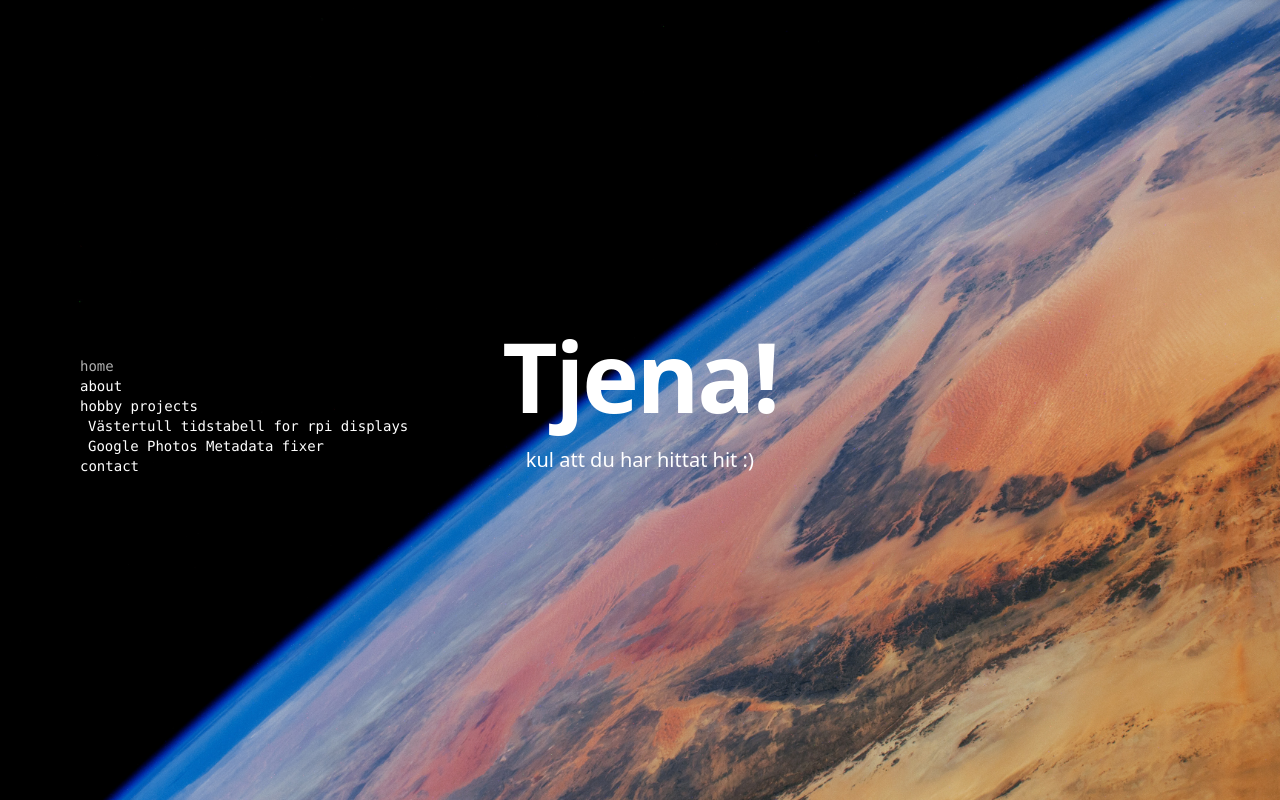
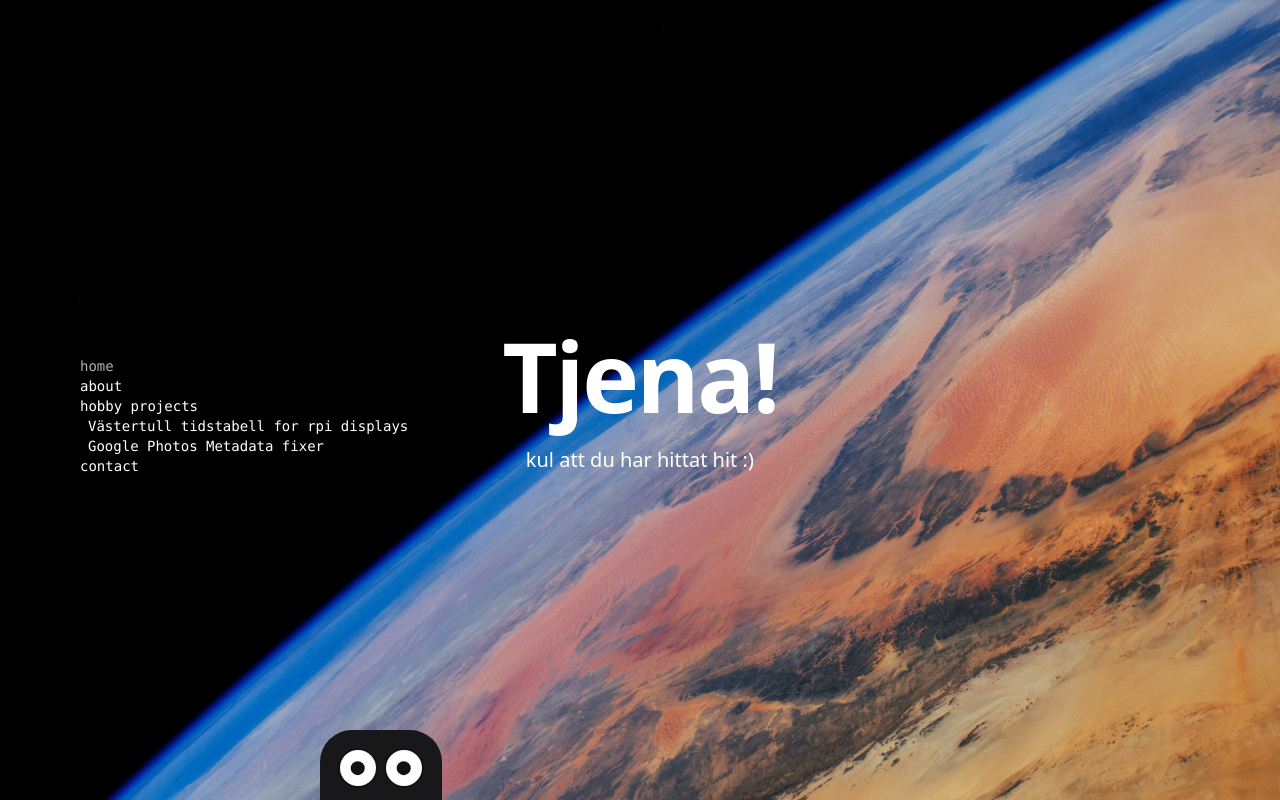
Before and after one commit to olofahren/landing-page, a SvelteKit app: page / in a window 1280 px wide. Built offline with nearby package versions, Linux system fonts and the light colour scheme.

Commit message:
feat: implement custom cursor and eye tracking animation; enhance menu and layout components

```diff
--- /dev/null
+++ b/src/lib/components/Eyes.svelte
@@ -0,0 +1,110 @@
+<script lang="ts">
+    import { onMount } from 'svelte';
+
+    let leftEye: HTMLElement;
+    let rightEye: HTMLElement;
+    let lid: HTMLElement;
+    let lidWrapper: HTMLElement;
+
+    function getPupilTranslation(eye: HTMLElement, mouseX: number, mouseY: number): string {
+        const rect = eye.getBoundingClientRect();
+        const centerX = rect.left + rect.width / 2;
+        const centerY = rect.top + rect.height / 2;
+        const dx = mouseX - centerX;
+        const dy = mouseY - centerY;
+        const angle = Math.atan2(dy, dx);
+        const dist = Math.min(Math.hypot(dx, dy), 6);
+        return `translate(${Math.cos(angle) * dist}px, ${Math.sin(angle) * dist}px)`;
+    }
+
+    const MAX_DIST = 6;
+
+    function randomPupilTransform(): string {
+        const angle = Math.random() * Math.PI * 2;
+        const dist = Math.random() * MAX_DIST;
+        return `translate(${(Math.cos(angle) * dist).toFixed(2)}px, ${(Math.sin(angle) * dist).toFixed(2)}px)`;
+    }
+
+    onMount(() => {
+
+        let idleTimeout: ReturnType<typeof setTimeout>;
+
+        function scheduleIdleGlance() {
+            const delay = Math.random() * 3000 + 500;
+            idleTimeout = setTimeout(() => {
+                const transform = randomPupilTransform();
+                if (leftEye) leftEye.style.transform = transform;
+                if (rightEye) rightEye.style.transform = transform;
+                scheduleIdleGlance();
+            }, delay);
+        }
+
+        const handleMouseMove = (e: MouseEvent) => {
+            clearTimeout(idleTimeout);
+            if (leftEye) leftEye.style.transform = getPupilTranslation(leftEye.parentElement!, e.clientX, e.clientY);
+            if (rightEye) rightEye.style.transform = getPupilTranslation(rightEye.parentElement!, e.clientX, e.clientY);
+            idleTimeout = setTimeout(scheduleIdleGlance, 2000);
+        };
+
+        scheduleIdleGlance();
+        window.addEventListener('mousemove', handleMouseMove);
+
+        return () => {
+            clearTimeout(idleTimeout);
+            window.removeEventListener('mousemove', handleMouseMove);
+        };
+    });
+</script>
+
+    <div class="eyes">
+        <div class="eye">
+            <div class="pupil" bind:this={leftEye}></div>
+        </div>
+        <div class="eye">
+            <div class="pupil" bind:this={rightEye}></div>
+        </div>
+    </div>
+
+<style>
+    .lid-wrapper {
+        position: relative;
+        display: inline-flex;
+        overflow: hidden;
+    }
+
+    .lid {
+        position: absolute;
+        inset: 0;
+        background: #000000;
+        z-index: 2;
+        pointer-events: none;
+        transform: translateY(0);
+    }
+
+    .eyes {
+        display: flex;
+        gap: 10px;
+        align-items: center;
+        justify-content: center;
+        padding: 20px;
+    }
+
+    .eye {
+        width: 36px;
+        height: 36px;
+        background: white;
+        border-radius: 50%;
+        display: flex;
+        align-items: center;
+        justify-content: center;
+        box-shadow: 0 0 0 2px rgba(0, 0, 0, 0.25);
+    }
+
+    .pupil {
+        width: 14px;
+        height: 14px;
+        background: #111;
+        border-radius: 50%;
+        transition: transform 60ms ease-out;
+    }
+</style>
--- a/src/lib/components/Menu.svelte
+++ b/src/lib/components/Menu.svelte
@@ -1,8 +1,16 @@
 <script lang="ts">
+	import Eyes from "./Eyes.svelte";
+
 	let { currentPath = '/' }: { currentPath?: string } = $props();
 
 	const isActive = (path: string) => currentPath === path;
 </script>
+
+<div class="guy absolute left-80 bottom-0 z-20 bg-zinc-900 rounded-t-4xl">
+	<div class="relative w-full h-full">
+		<Eyes></Eyes>
+	</div>
+</div>
 
 <nav class="site-menu fixed left-20 top-1/2 z-10 -translate-y-1/2 mt-4" aria-label="Main navigation">
 	<ul>
@@ -49,6 +57,17 @@
 		text-decoration: none;
 	}
 
+	.guy {
+		overflow: hidden;
+		height: 70px;
+		transition: height 220ms ease-in-out, width 540ms ease-in-out, background-color 220ms ease-in-out;
+	}
+
+	.guy:hover {
+		height: 300px;
+		background-color: rgb(255, 255, 255);
+	}
+
     @media (max-width:900px){
         .site-menu{
             top:10%;
--- a/src/routes/+layout.svelte
+++ b/src/routes/+layout.svelte
@@ -1,15 +1,76 @@
 <script lang="ts">
+	import { onMount } from 'svelte';
 	import './layout.css';
 	import favicon from '$lib/assets/favicon.svg';
 	import bgImage from '$lib/assets/bg.jpg';
+	import cursor from '$lib/assets/cursor.svg';
 	import Menu from '$lib/components/Menu.svelte';
+	import Eyes from '$lib/components/Eyes.svelte';
 	import { page } from '$app/state';
 
 	let { children } = $props();
+
+	onMount(() => {
+		const cursorElement = document.querySelector('.global-cursor') as HTMLElement | null;
+		if (!cursorElement) return;
+
+		document.body.classList.add('custom-cursor-active');
+
+		const handleMouseMove = (e: MouseEvent) => {
+			cursorElement.style.left = `${e.clientX}px`;
+			cursorElement.style.top = `${e.clientY}px`;
+			cursorElement.style.opacity = '1';
+		};
+
+		window.addEventListener('mousemove', handleMouseMove);
+
+		window.addEventListener('click', () => {
+			cursorElement.style.transform = 'translate(-5px, -5px) scale(0.8)';
+			setTimeout(() => {
+				cursorElement.style.transform = 'translate(-5px, -5px) scale(1)';
+			}, 150);
+
+		});
+
+		return () => {
+			window.removeEventListener('mousemove', handleMouseMove);
+			document.body.classList.remove('custom-cursor-active');
+		};
+	});
 </script>
 
 <svelte:head><link rel="icon" href={favicon} /></svelte:head>
+<div class="global-cursor" aria-hidden="true">
+	<img src={cursor} alt="" draggable="false" />
+</div>
 <div class="min-h-screen bg-cover bg-center bg-no-repeat" style={`background-image: url(${bgImage});`}>
 	<Menu currentPath={page.url.pathname} />
 	{@render children()}
 </div>
+
+<style>
+	:global(body.custom-cursor-active),
+	:global(body.custom-cursor-active *) {
+		cursor: none !important;
+	}
+
+	.global-cursor {
+		position: fixed;
+		top: 0;
+		left: 0;
+		z-index: 9999;
+		width: 28px;
+		height: 28px;
+		pointer-events: none;
+		transform: translate(-5px, -5px);
+		opacity: 0;
+		transition: transform 50ms ease-out, opacity 120ms ease-out;
+	}
+
+	.global-cursor img {
+		width: 100%;
+		height: 100%;
+		display: block;
+		filter: drop-shadow(0 0 2px rgba(0, 0, 0, 0.8));
+	}
+</style>
--- a/src/routes/+page.svelte
+++ b/src/routes/+page.svelte
@@ -2,6 +2,7 @@
     import { onMount } from 'svelte';
     import { gsap } from 'gsap';
     import FoldIn from '$lib/components/FoldIn.svelte';
+	import Eyes from '$lib/components/Eyes.svelte';
 
     onMount(() => {
         gsap.fromTo(
@@ -10,8 +11,8 @@
             { y: 0, opacity: 1, filter: 'blur(0px)', duration: 0.9 },
         );
     });
+
 </script>
-
 
 <section class="hero w-full h-screen flex items-center justify-center text-white">
 
@@ -21,6 +22,10 @@
         </h1>
         <p class="subtext mt-5 text-lg md:text-xl text-white">kul att du har hittat hit :)</p>
     </div>
+</section>
+
+<section>
+
 </section>
 
 <style scoped>
```
Also changed, not shown: src/lib/assets/cursor.svg (added), src/routes/layout.css (line endings or trailing spaces).
